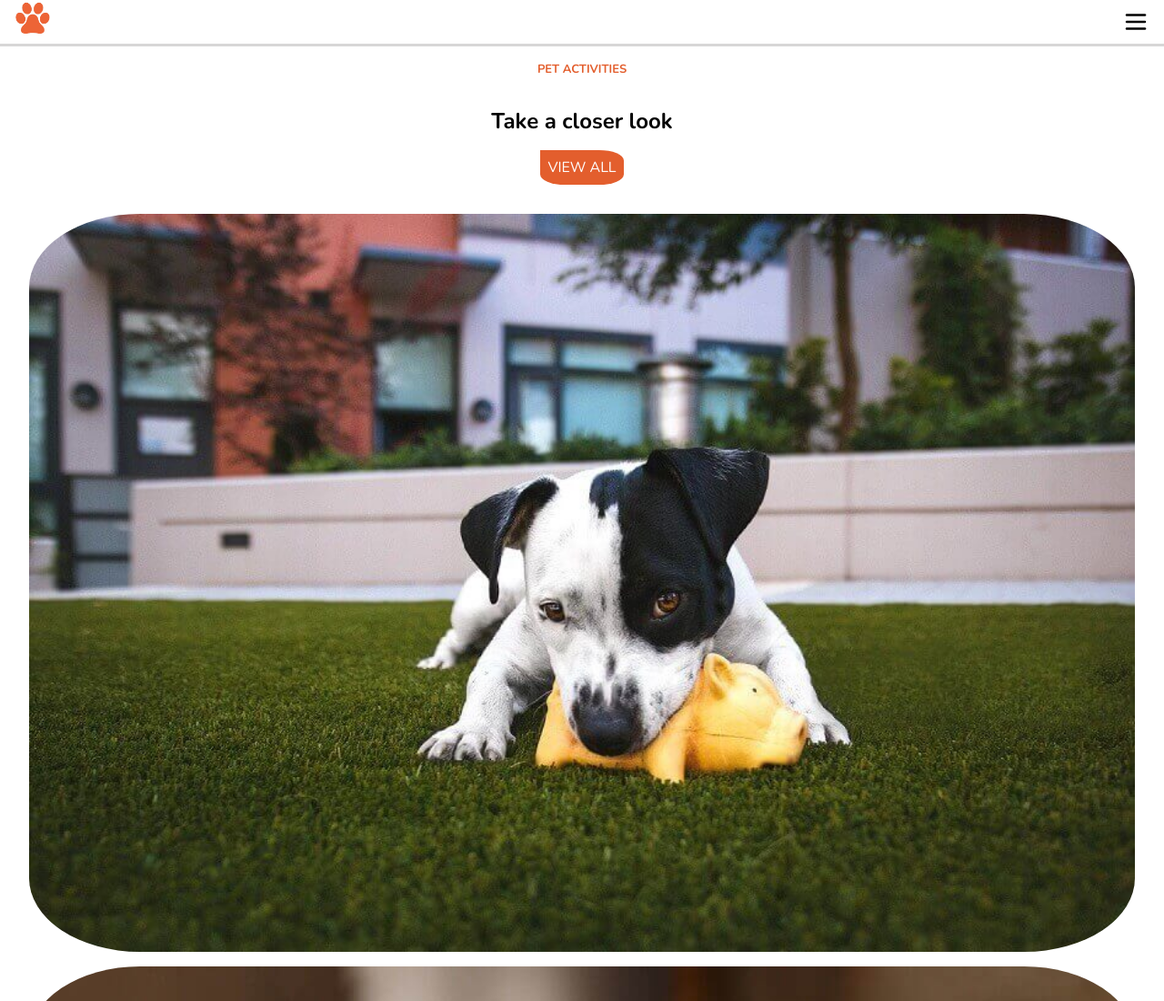
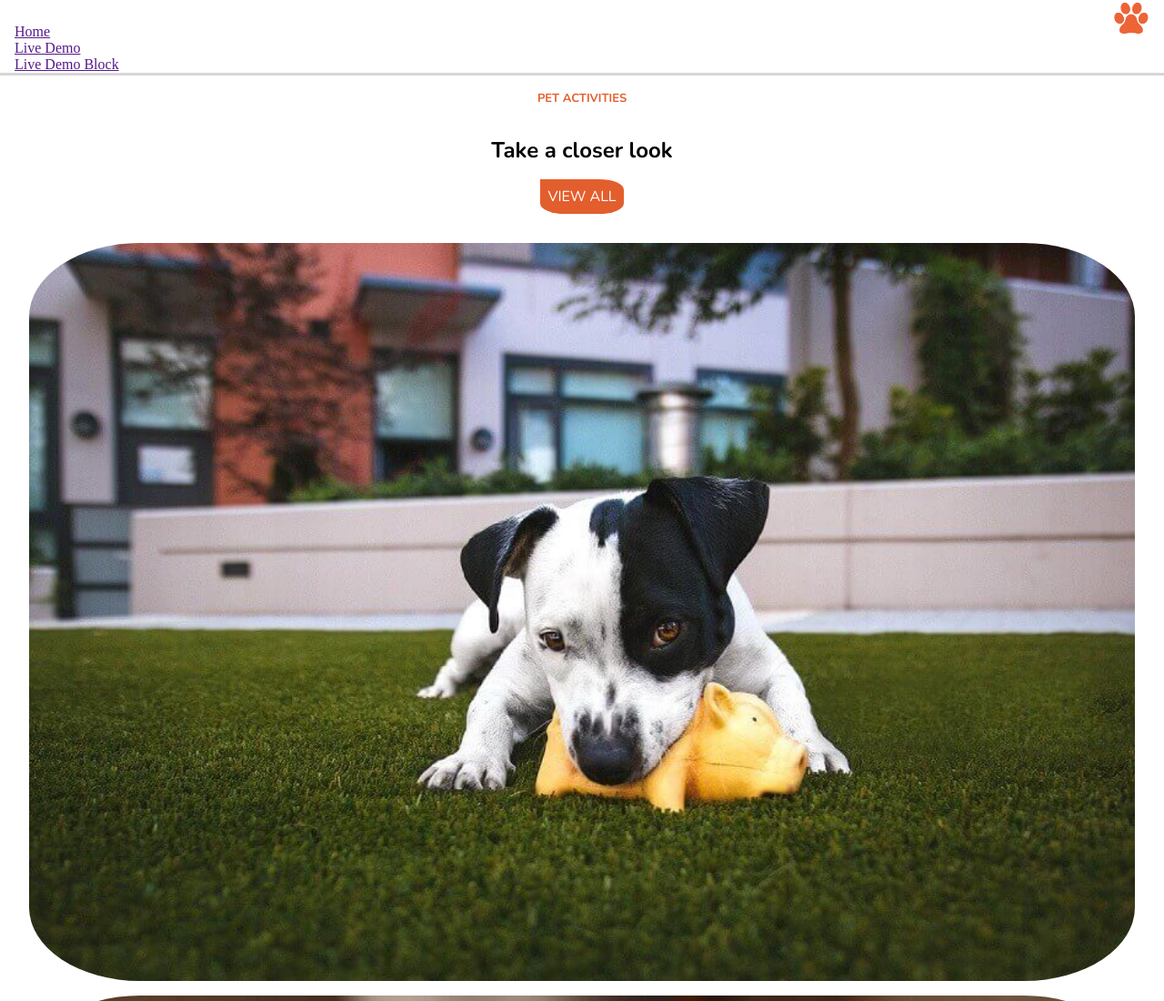
Before and after one commit to marcosparajua/week-01-challenge-04, a website: page index.html in a window 1280 px wide. Shown: the top 1100 px of the page at 91% size. Drawn offline with nearby package versions, Linux system fonts and the light colour scheme.

Commit message:
responsiveness structure

```diff
--- a/index.html
+++ b/index.html
@@ -16,6 +16,15 @@
   </head>
   <body>
     <header>
+      <section>
+        <nav class="desk-menu">
+          <ul class="desk">
+            <li><a href="">Home</a></li>
+            <li><a href="">Live Demo</a></li>
+            <li><a href="">Live Demo Block</a></li>
+          </ul>
+        </nav>
+      </section>
       <h1>
         <img src="assets\logo2.png" alt="pet activities" />
       </h1>
--- a/style.css
+++ b/style.css
@@ -8,6 +8,13 @@ body {
   flex-direction: column;
 
   background-color: white;
+}
+nav ul.desk {
+  list-style: none;
+  text-decoration: none;
+}
+nav.desk-menu {
+  display: none;
 }
 header {
   border-bottom: 3px solid;
@@ -62,3 +69,15 @@ h3 {
     border-radius: 10% 10% 10% 10%;
   }
 }
+
+@media (width > 550px) {
+  header {
+    nav.mobile-menu {
+      display: none;
+    }
+    nav.desk-menu {
+      display: flex;
+      flex-direction: row;
+    }
+  }
+}
```
